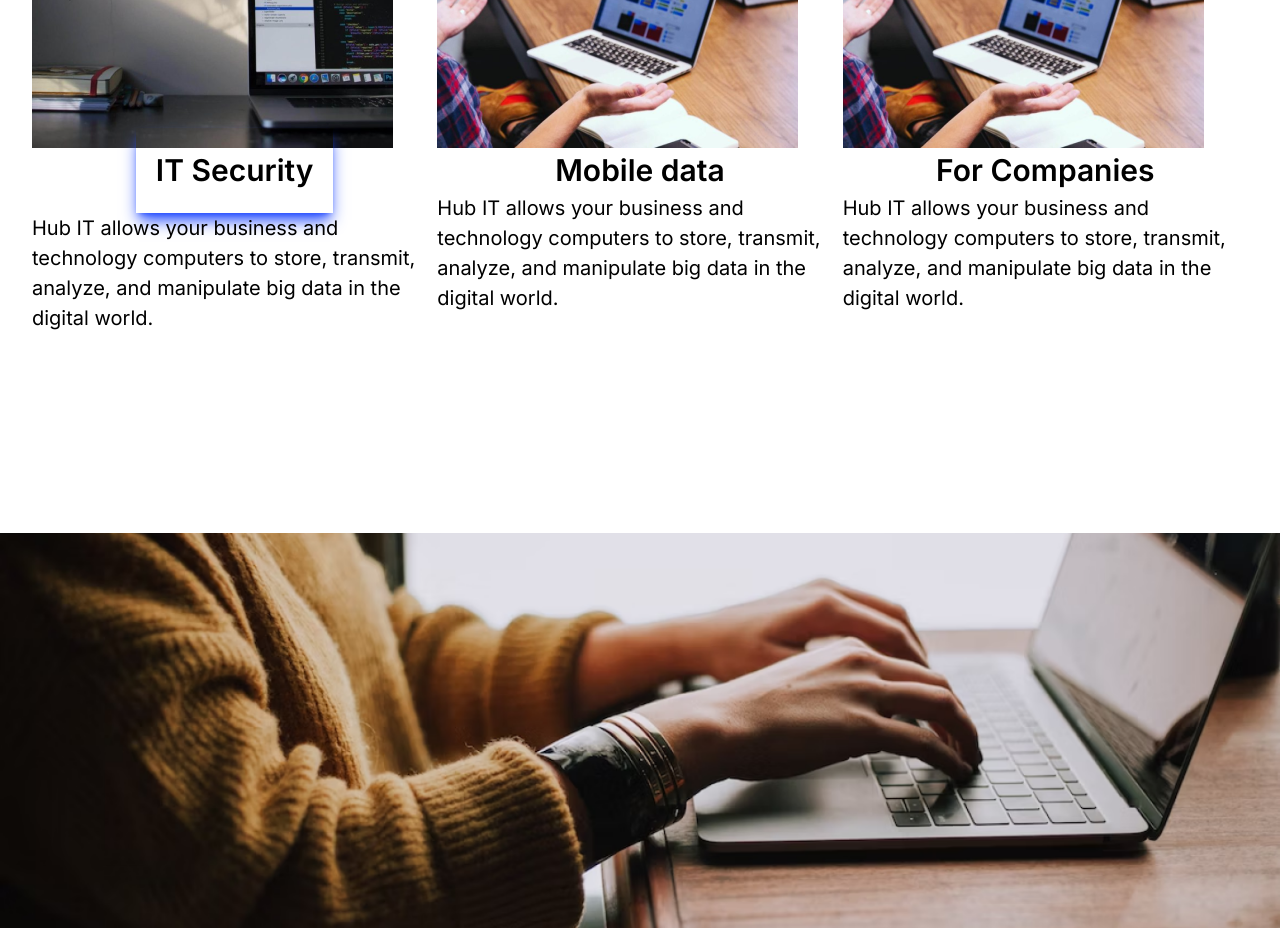
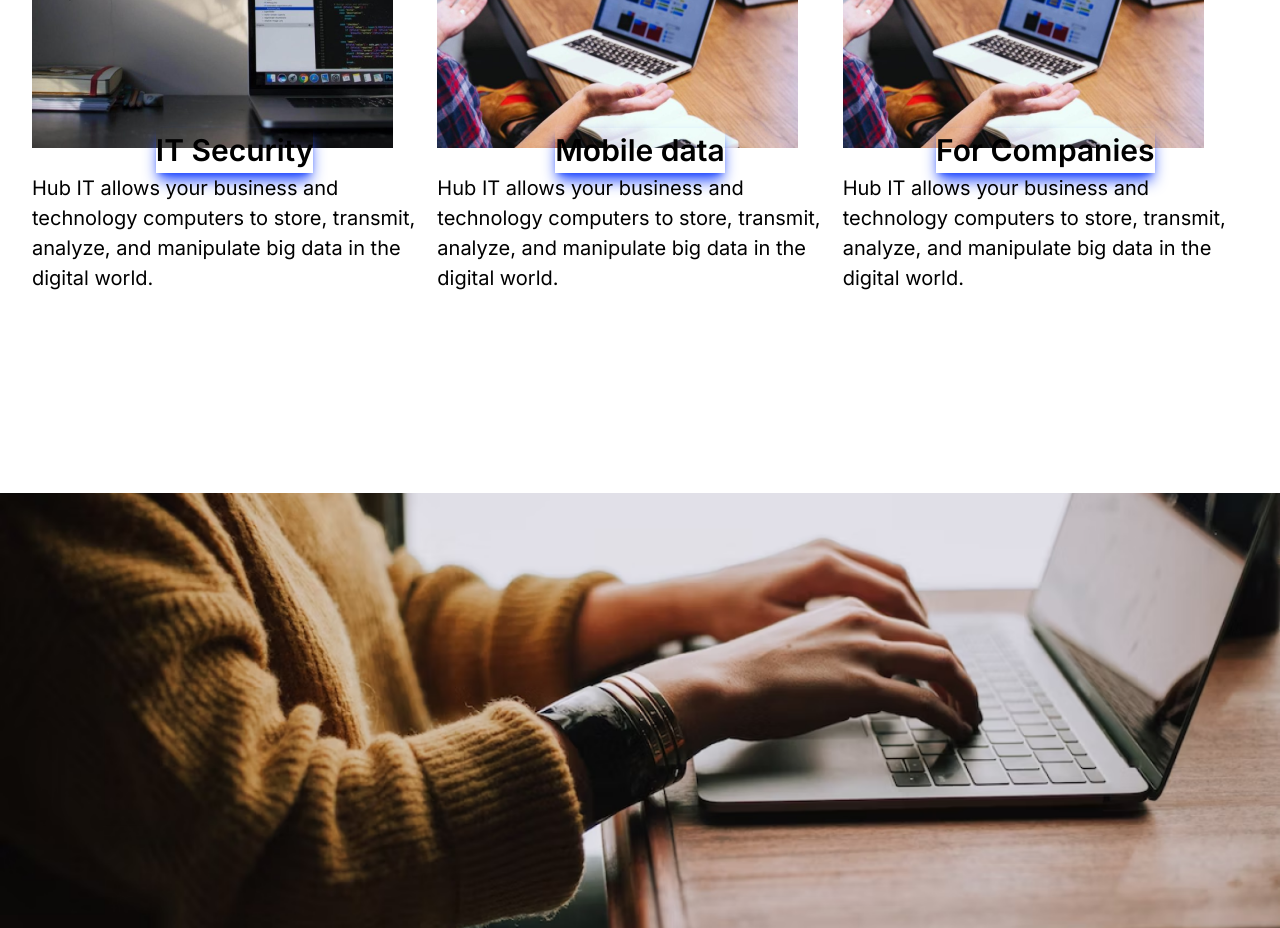
Before and after one commit to Alexandra4373/Spinfluence, a React (Vite) app: page / in a window 1280 px wide. Shown: the part 1920-2848 px from the top of the page. Built offline with nearby package versions, Linux system fonts and the light colour scheme; a web font is replaced by a local one.

Commit message:
Update App.jsx

```diff
--- a/src/App.jsx
+++ b/src/App.jsx
@@ -219,7 +219,7 @@ function App() {
                 <div className="flex-1 ">
                   <img src={IT} />
                   <div className=" flex justify-center z-0 ">
-                    <button className="text-[30px] line-h-30 font-inter font-semibold shadow-lg   shadow-primary p-5 mt-[-20px]">
+                    <button className="text-[30px] line-h-30 font-inter font-semibold shadow-lg   shadow-primary  mt-[-20px]">
                       IT Security
                     </button>
                   </div>
@@ -233,7 +233,7 @@ function App() {
                 <div className="flex-1">
                   <img src={data} />
                   <div className=" flex justify-center  ">
-                    <button className="text-[30px] line-h-30 font-inter font-semibold">
+                    <button className="text-[30px] line-h-30 font-inter font-semibold shadow-lg shadow-primary mt-[-20px]">
                       Mobile data
                     </button>
                   </div>
@@ -243,10 +243,10 @@ function App() {
                     digital world.
                   </p>
                 </div>
-                <div className="flex-1">
+                <div className="flex-1 ">
                   <img src={data} />
                   <div className=" flex justify-center  ">
-                    <button className="text-[30px] line-h-30 font-inter font-semibold">
+                    <button className=" text-[30px] line-h-30 font-inter font-semibold shadow-lg shadow-primary mt-[-20px]">
                       For Companies
                     </button>
                   </div>
```
